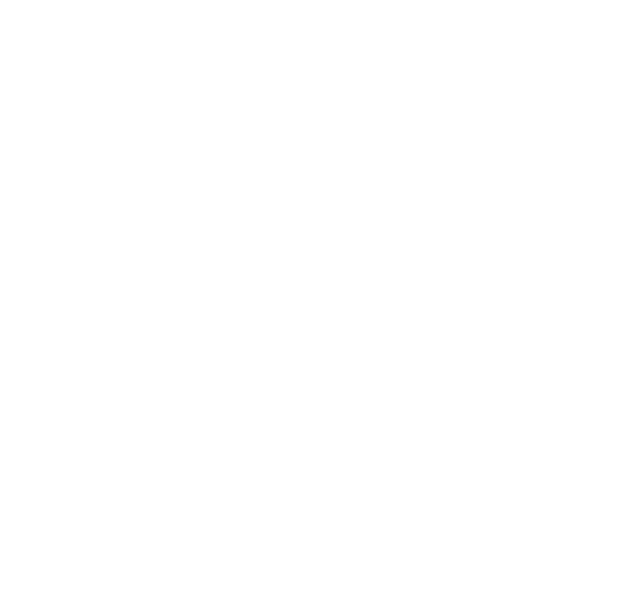
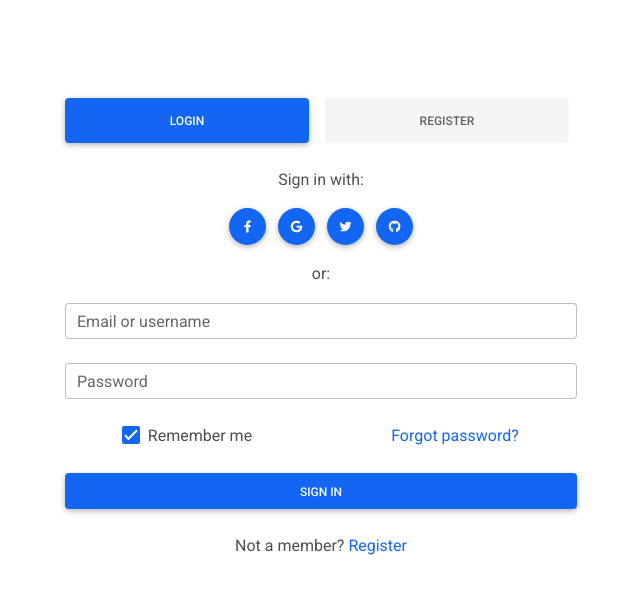
Before and after one commit to lailahgrant/form--with--auth, a plain HTML site: page index.html in a window 1280 px wide. Shown: the whole page, without its empty margins (319-959 px from the left). Drawn offline with nearby package versions, Linux system fonts and the light colour scheme.

Commit message:
mdbootstrap  form

```diff
--- a/index.html
+++ b/index.html
@@ -5,7 +5,6 @@
     <meta http-equiv="X-UA-Compatible" content="IE=edge">
     <meta name="viewport" content="width=device-width, initial-scale=1.0">
     <title>Forms with Authentication</title>
-    <link rel="stylesheet" href="style.css">
 
     <!-- MDBOOTStrAP CSS -->
     <!-- Font Awesome -->
@@ -24,9 +23,193 @@
     rel="stylesheet"
     />
 
+    <!-- place my external css here at the bottom -->
+    <link rel="stylesheet" href="style.css">
+
 </head>
 <body>
 
+    <!-- Pills navs -->
+    <ul class="nav nav-pills nav-justified mb-3" id="ex1" role="tablist">
+    <li class="nav-item" role="presentation">
+        <a
+        class="nav-link active"
+        id="tab-login"
+        data-mdb-toggle="pill"
+        href="#pills-login"
+        role="tab"
+        aria-controls="pills-login"
+        aria-selected="true"
+        >Login</a
+        >
+    </li>
+    <li class="nav-item" role="presentation">
+        <a
+        class="nav-link"
+        id="tab-register"
+        data-mdb-toggle="pill"
+        href="#pills-register"
+        role="tab"
+        aria-controls="pills-register"
+        aria-selected="false"
+        >Register</a
+        >
+    </li>
+    </ul>
+    <!-- Pills navs -->
+
+    <!-- Pills content -->
+    <div class="tab-content">
+    <div
+        class="tab-pane fade show active"
+        id="pills-login"
+        role="tabpanel"
+        aria-labelledby="tab-login"
+    >
+        <form>
+        <div class="text-center mb-3">
+            <p>Sign in with:</p>
+            <button type="button" class="btn btn-primary btn-floating mx-1">
+            <i class="fab fa-facebook-f"></i>
+            </button>
+
+            <button type="button" class="btn btn-primary btn-floating mx-1">
+            <i class="fab fa-google"></i>
+            </button>
+
+            <button type="button" class="btn btn-primary btn-floating mx-1">
+            <i class="fab fa-twitter"></i>
+            </button>
+
+            <button type="button" class="btn btn-primary btn-floating mx-1">
+            <i class="fab fa-github"></i>
+            </button>
+        </div>
+
+        <p class="text-center">or:</p>
+
+        <!-- Email input -->
+        <div class="form-outline mb-4">
+            <input type="email" id="loginName" class="form-control" />
+            <label class="form-label" for="loginName">Email or username</label>
+        </div>
+
+        <!-- Password input -->
+        <div class="form-outline mb-4">
+            <input type="password" id="loginPassword" class="form-control" />
+            <label class="form-label" for="loginPassword">Password</label>
+        </div>
+
+        <!-- 2 column grid layout -->
+        <div class="row mb-4">
+            <div class="col-md-6 d-flex justify-content-center">
+            <!-- Checkbox -->
+            <div class="form-check mb-3 mb-md-0">
+                <input
+                class="form-check-input"
+                type="checkbox"
+                value=""
+                id="loginCheck"
+                checked
+                />
+                <label class="form-check-label" for="loginCheck"> Remember me </label>
+            </div>
+            </div>
+
+            <div class="col-md-6 d-flex justify-content-center">
+            <!-- Simple link -->
+            <a href="#!">Forgot password?</a>
+            </div>
+        </div>
+
+        <!-- Submit button -->
+        <button type="submit" class="btn btn-primary btn-block mb-4">Sign in</button>
+
+        <!-- Register buttons -->
+        <div class="text-center">
+            <p>Not a member? <a href="#!">Register</a></p>
+        </div>
+        </form>
+    </div>
+    <div
+        class="tab-pane fade"
+        id="pills-register"
+        role="tabpanel"
+        aria-labelledby="tab-register"
+    >
+        <form>
+        <div class="text-center mb-3">
+            <p>Sign up with:</p>
+            <button type="button" class="btn btn-primary btn-floating mx-1">
+            <i class="fab fa-facebook-f"></i>
+            </button>
+
+            <button type="button" class="btn btn-primary btn-floating mx-1">
+            <i class="fab fa-google"></i>
+            </button>
+
+            <button type="button" class="btn btn-primary btn-floating mx-1">
+            <i class="fab fa-twitter"></i>
+            </button>
+
+            <button type="button" class="btn btn-primary btn-floating mx-1">
+            <i class="fab fa-github"></i>
+            </button>
+        </div>
+
+        <p class="text-center">or:</p>
+
+        <!-- Name input -->
+        <div class="form-outline mb-4">
+            <input type="text" id="registerName" class="form-control" />
+            <label class="form-label" for="registerName">Name</label>
+        </div>
+
+        <!-- Username input -->
+        <div class="form-outline mb-4">
+            <input type="text" id="registerUsername" class="form-control" />
+            <label class="form-label" for="registerUsername">Username</label>
+        </div>
+
+        <!-- Email input -->
+        <div class="form-outline mb-4">
+            <input type="email" id="registerEmail" class="form-control" />
+            <label class="form-label" for="registerEmail">Email</label>
+        </div>
+
+        <!-- Password input -->
+        <div class="form-outline mb-4">
+            <input type="password" id="registerPassword" class="form-control" />
+            <label class="form-label" for="registerPassword">Password</label>
+        </div>
+
+        <!-- Repeat Password input -->
+        <div class="form-outline mb-4">
+            <input type="password" id="registerRepeatPassword" class="form-control" />
+            <label class="form-label" for="registerRepeatPassword">Repeat password</label>
+        </div>
+
+        <!-- Checkbox -->
+        <div class="form-check d-flex justify-content-center mb-4">
+            <input
+            class="form-check-input me-2"
+            type="checkbox"
+            value=""
+            id="registerCheck"
+            checked
+            aria-describedby="registerCheckHelpText"
+            />
+            <label class="form-check-label" for="registerCheck">
+            I have read and agree to the terms
+            </label>
+        </div>
+
+        <!-- Submit button -->
+        <button type="submit" class="btn btn-primary btn-block mb-3">Sign in</button>
+        </form>
+    </div>
+    </div>
+    <!-- Pills content -->
 
 
     <!-- JAVASCRIPT -->
--- a/style.css
+++ b/style.css
@@ -0,0 +1,9 @@
+*{
+    margin:0;
+    padding: 0;
+    box-sizing: border-box;
+}
+
+body{
+    margin: 7% 30% 0 30%;
+}
```
